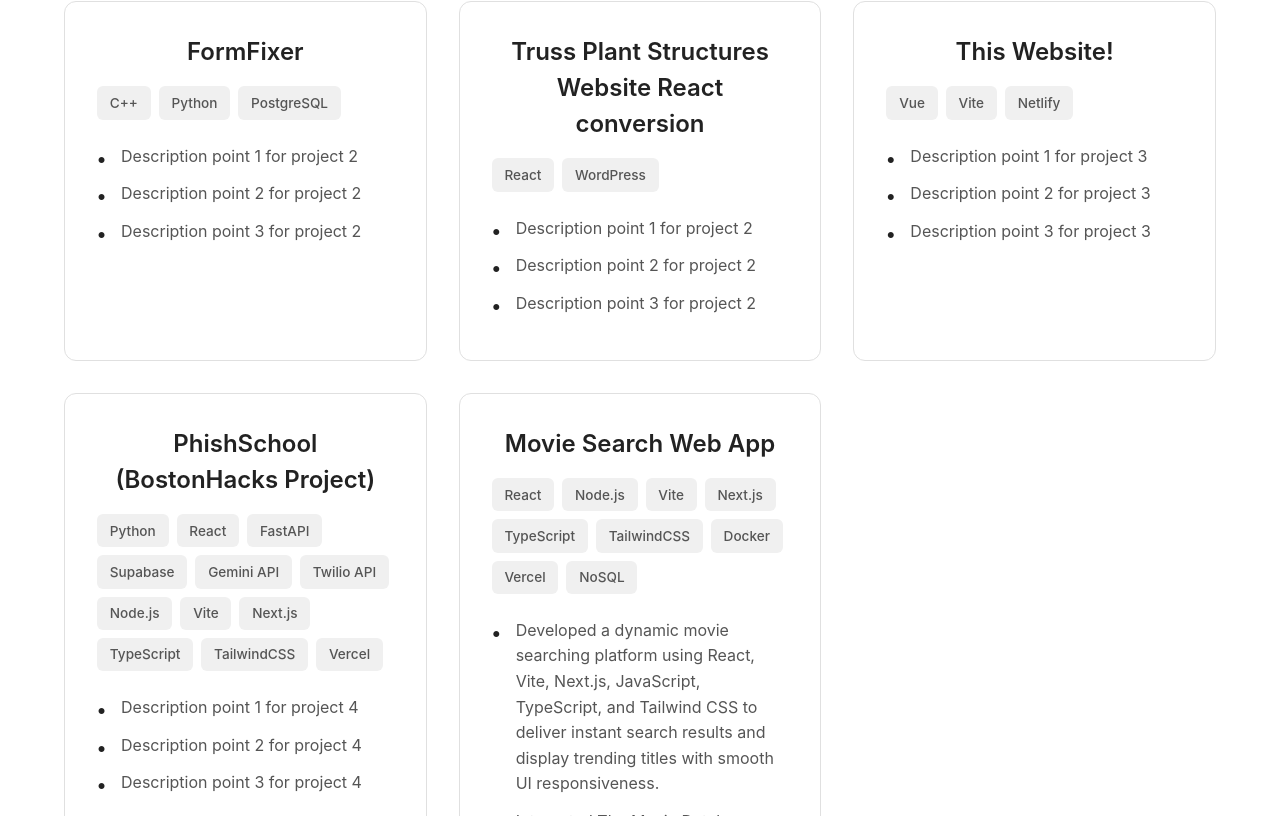
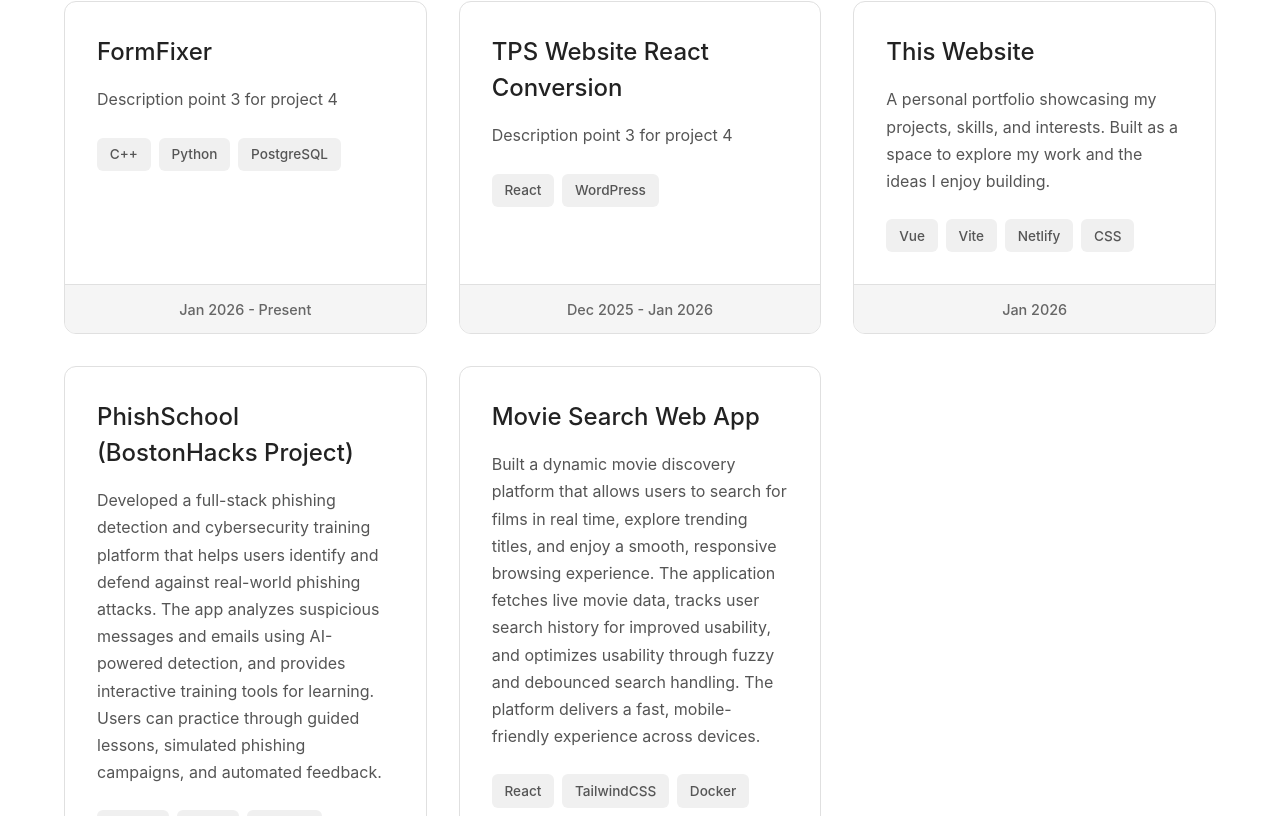
Before and after one commit to Kiefer-Ebanks/MyWebsite, a Vue app in the folder my-vue-website/: page / in a window 1280 px wide. Shown: the part 2604-3420 px from the top of the page. Built offline with nearby package versions, Linux system fonts and the light colour scheme.

Commit message:
Updated about section and projects section

```diff
--- a/my-vue-website/src/components/About.vue
+++ b/my-vue-website/src/components/About.vue
@@ -47,14 +47,14 @@
   {
     title: 'Fitness',
     subtitle: 'Here is a photo of my friends and I running a half-marathon!',
-    paragraph: 'I LOVE lifting weights and setting new PRs (I\'m currently chasing the fated 225 Bench). This year I\'m also doing boxing classes, which is a cool way to shake things up and learn a new skill. I\'m also considering running a full marathon this year (but that still sounds a little crazy right now)',
+    paragraph: 'I LOVE lifting weights and setting new PRs (I\'m currently chasing the fated 225 Bench). This year I\'m also doing boxing classes, which is a cool way to shake things up and learn a new skill. I\'m also considering running a full marathon this year (but that still sounds a little crazy).',
     mainImage: '/HalfPic.jpg',
     thumbnail: '/HalfPic.jpg'
   },
   {
     title: 'Home',
     subtitle: 'I am lucky enough to call the Cayman Islands home!',
-    paragraph: 'Cayman is where my family is, and where island life brings a pace and warmth that’s hard to replicate anywhere else. I love the beach, going to my grandma\s house on Sundays, and watching fireworks light up the entire coastline on New Year\'s Eve',
+    paragraph: 'Cayman is where my family is, and where island life brings a pace and warmth that’s hard to replicate anywhere else. I love the beach, going to my grandma\s house on Sundays, and watching fireworks light up the entire coastline on New Year\'s Eve.',
     mainImage: '/FamPic.JPG',
     thumbnail: '/FamPic.JPG'
   },
--- a/my-vue-website/src/components/Projects.vue
+++ b/my-vue-website/src/components/Projects.vue
@@ -8,7 +8,11 @@
         :key="index"
         class="project-card"
       >
-        <h2 class="project-title">{{ project.title }}</h2>
+        <div class="project-card-content">
+          <h2 class="project-title">
+            <a :href="project.link" :target="project.link ? '_blank' : '_self'" class="project-link">{{ project.title }}</a>
+          </h2>
+          <p class="project-description">{{ project.description }}</p>
           <div class="tech-stack">
             <span
               v-for="(tech, techIndex) in project.techStack"
@@ -18,11 +22,10 @@
               {{ tech }}
             </span>
           </div>
-        <ul class="project-description">
-          <li v-for="(point, pointIndex) in project.description" :key="pointIndex">
-            {{ point }}
-          </li>
-        </ul>
+        </div>
+        <div class="project-date-bar">
+          <span class="project-date">{{ project.date }}</span>
+        </div>
       </div>
     </div>
 
@@ -117,48 +120,37 @@
   {
     title: 'FormFixer',
     techStack: ['C++', 'Python', 'PostgreSQL'],
-    description: [
-      'Description point 1 for project 2',
-      'Description point 2 for project 2',
-      'Description point 3 for project 2'
-    ]
+    description: 'Description point 3 for project 4',
+    date: 'Jan 2026 - Present',
+    link: ''
   },
   {
-    title: 'Truss Plant Structures Website React conversion',
+    title: 'TPS Website React Conversion',
     techStack: ['React', 'WordPress'],
-    description: [
-      'Description point 1 for project 2',
-      'Description point 2 for project 2',
-      'Description point 3 for project 2'
-    ]
+    description: 'Description point 3 for project 4',
+    date: 'Dec 2025 - Jan 2026',
+    link: 'https://trussplant.ky/'
   },
   {
-    title: 'This Website!',
-    techStack: ['Vue','Vite', 'Netlify'],
-    description: [
-      'Description point 1 for project 3',
-      'Description point 2 for project 3',
-      'Description point 3 for project 3'
-    ]
+    title: 'This Website',
+    techStack: ['Vue','Vite', 'Netlify', 'CSS'],
+    description: 'A personal portfolio showcasing my projects, skills, and interests. Built as a space to explore my work and the ideas I enjoy building.',
+    date: 'Jan 2026',
+    link: ''
   },
   {
     title: 'PhishSchool (BostonHacks Project)',
     techStack: ['Python', 'React', 'FastAPI', 'Supabase', 'Gemini API', 'Twilio API', 'Node.js', 'Vite', 'Next.js', 'TypeScript', 'TailwindCSS', 'Vercel'],
-    description: [
-      'Description point 1 for project 4',
-      'Description point 2 for project 4',
-      'Description point 3 for project 4'
-    ]
+    description: 'Developed a full-stack phishing detection and cybersecurity training platform that helps users identify and defend against real-world phishing attacks. The app analyzes suspicious messages and emails using AI-powered detection, and provides interactive training tools for learning. Users can practice through guided lessons, simulated phishing campaigns, and automated feedback.',
+    date: 'Oct 2025',
+    link: 'https://phish-school.vercel.app/'
   },
   {
     title: 'Movie Search Web App',
-    techStack: ['React', 'Node.js', 'Vite', 'Next.js', 'TypeScript', 'TailwindCSS', 'Docker', 'Vercel', 'NoSQL'],
-    description: [
-      'Developed a dynamic movie searching platform using React, Vite, Next.js, JavaScript, TypeScript, and Tailwind CSS to deliver instant search results and display trending titles with smooth UI responsiveness.',
-      'Integrated The Movie Database Rest API to fetch live movie data and an Appwrite Database using NoSQL to store and track user search histories, implementing search debouncing for optimized performance.',
-      'Containerized the application with Docker to ensure environment consistency and scalability across deployments.',
-      'Deployed on Vercel, achieving a seamless, production-ready, and mobile-responsive web experience.'
-    ]
+    techStack: ['React', 'TailwindCSS', 'Docker', 'Node.js', 'Vite', 'Next.js', 'TypeScript', 'Vercel', 'NoSQL'],
+    description: 'Built a dynamic movie discovery platform that allows users to search for films in real time, explore trending titles, and enjoy a smooth, responsive browsing experience. The application fetches live movie data, tracks user search history for improved usability, and optimizes usability through fuzzy and debounced search handling. The platform delivers a fast, mobile-friendly experience across devices.',
+    date: 'Aug 2025',
+    link: 'https://project-website-final.vercel.app/'
   }
 ])
 
@@ -194,8 +186,11 @@
   background: #fff;
   border: 1px solid #e0e0e0;
   border-radius: 12px;
-  padding: 2rem;
+  padding: 0;
   transition: transform 0.3s ease, box-shadow 0.3s ease;
+  display: flex;
+  flex-direction: column;
+  overflow: hidden;
 }
 
 .project-card:hover {
@@ -208,13 +203,26 @@
   font-weight: 600;
   color: #222;
   margin: 0 0 1rem 0;
+  text-align: left;
+}
+
+.project-link {
+  color: #222;
+  text-decoration: none;
+  transition: color 0.2s ease;
+}
+
+.project-link:hover {
+  color: #555;
+  text-decoration: underline;
 }
 
 .tech-stack {
   display: flex;
   flex-wrap: wrap;
   gap: 0.5rem;
-  margin-bottom: 1.5rem;
+  margin-bottom: 0;
+  justify-content: left;
 }
 
 .tech-tag {
@@ -227,27 +235,30 @@
 }
 
 .project-description {
-  list-style: none;
+  margin: 0 0 1.5rem 0;
   padding: 0;
-  margin: 0;
+  line-height: 1.7;
+  color: #555;
+  text-align: left;
+  font-size: 1rem;
 }
 
-.project-description li {
-  position: relative;
-  padding-left: 1.5rem;
-  margin-bottom: 0.75rem;
-  line-height: 1.6;
-  color: #555;
-  text-align: left;
+.project-card-content {
+  padding: 2rem;
+  flex: 1;
 }
 
-.project-description li::before {
-  content: '•';
-  position: absolute;
-  left: 0;
-  color: #222;
-  font-weight: bold;
-  font-size: 1.2rem;
+.project-date-bar {
+  background: #f5f5f5;
+  border-top: 1px solid #e0e0e0;
+  padding: 0.75rem 2rem;
+  margin-top: auto;
+}
+
+.project-date {
+  font-size: 0.9rem;
+  color: #666;
+  font-weight: 500;
 }
 
 @media (max-width: 768px) {
```
Lines whose indentation alone changed are shown as unchanged.
